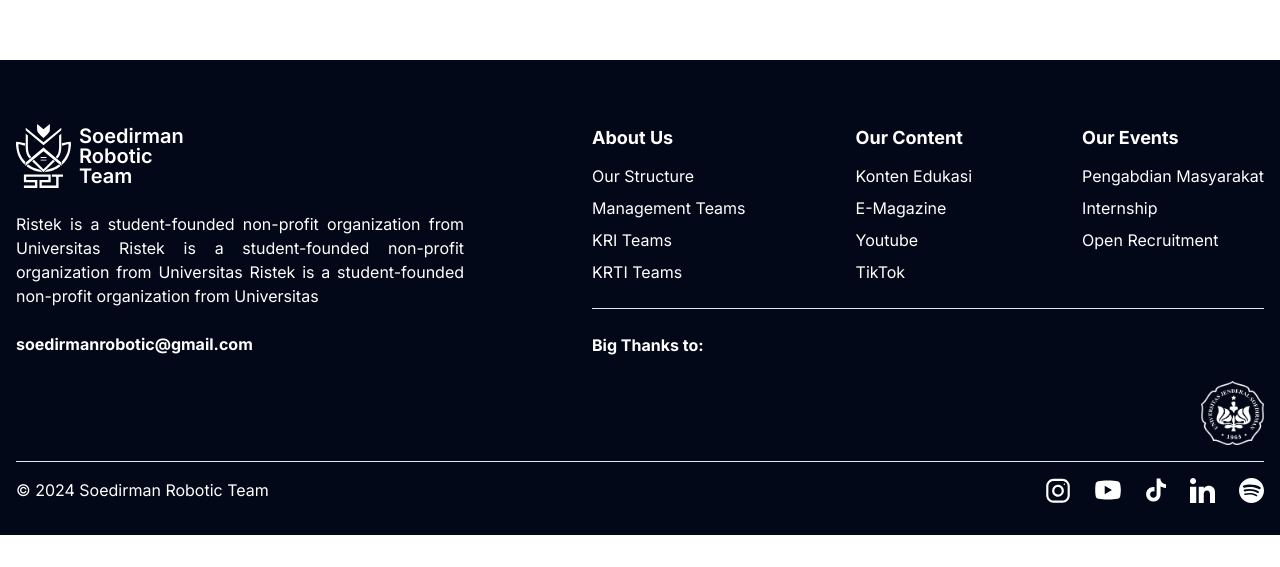
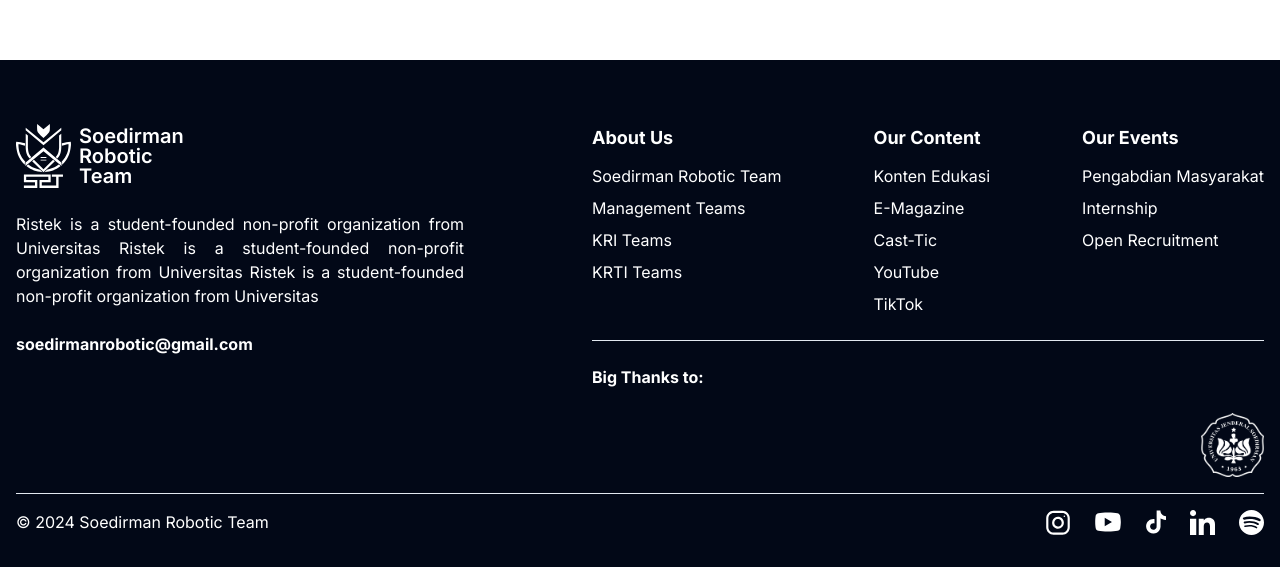
Before and after one commit to soedirmanroboticteam/official-website, a Next.js app: page / in a window 1280 px wide. Shown: the part 816-1383 px from the top of the page. Before the commit the page ends 1351 px from the top, so only its background shows below. Built offline with nearby package versions, Linux system fonts and the light colour scheme.

Commit message:
fix: synchronize footer nav

```diff
--- a/components/Footer.tsx
+++ b/components/Footer.tsx
@@ -11,71 +11,7 @@
   unsoedVector,
 } from "@/assets";
 import Image from "next/image";
-
-const footerLinks: {
-  title: string;
-  contents: { title: string; href: string }[];
-}[] = [
-  {
-    title: "About Us",
-    contents: [
-      {
-        title: "Our Structure",
-        href: "/about",
-      },
-      {
-        title: "Management Teams",
-        href: "/about/management",
-      },
-      {
-        title: "KRI Teams",
-        href: "/about/kri",
-      },
-      {
-        title: "KRTI Teams",
-        href: "/about/krti",
-      },
-    ],
-  },
-  {
-    title: "Our Content",
-    contents: [
-      {
-        title: "Konten Edukasi",
-        href: "/konten-edukasi",
-      },
-      {
-        title: "E-Magazine",
-        href: "/emagz",
-      },
-      {
-        title: "Youtube",
-        href: "https://www.youtube.com/@soedirmanroboticteam",
-      },
-      {
-        title: "TikTok",
-        href: "https://www.tiktok.com/@srtunsoed",
-      },
-    ],
-  },
-  {
-    title: "Our Events",
-    contents: [
-      {
-        title: "Pengabdian Masyarakat",
-        href: "/konten-edukasi",
-      },
-      {
-        title: "Internship",
-        href: "/emagz",
-      },
-      {
-        title: "Open Recruitment",
-        href: "https://www.youtube.com/@soedirmanroboticteam",
-      },
-    ],
-  },
-];
+import { navMenu } from "@/lib/navMenu";
 
 const Footer = () => {
   return (
@@ -106,22 +42,26 @@
           </div>
           <div className="flex flex-1 flex-col gap-6">
             <div className="flex flex-1 justify-between flex-wrap gap-y-4">
-              {footerLinks.map((section, index) => (
+              {navMenu.map((menu, index) => {
+                if (menu.contents) {
+                  return (
                     <div className="flex flex-col gap-3" key={index}>
-                  <h3 className="text-lg font-bold">{section.title}</h3>
+                      <h3 className="text-lg font-bold">{menu.title}</h3>
                       <ul className="flex flex-col gap-2">
-                    {section.contents.map((content, id) => (
+                        {menu.contents.map((content, id) => (
                           <li key={id}>
                             <Link href={content.href}>{content.title}</Link>
                           </li>
                         ))}
                       </ul>
                     </div>
-              ))}
+                  );
+                }
+              })}
             </div>
             <Separator />
             <h3 className="font-bold">Big Thanks to:</h3>
-            <div className="flex flex-1 justify-end items-end gap-4">
+            <div className="flex flex-1 justify-center md:justify-end md:items-end flex-wrap gap-4">
               <Link href={"https://unsoed.ac.id"}>
                 <Image src={unsoedVector} alt="unsoed" height={64} />
               </Link>
--- a/lib/navMenu.ts
+++ b/lib/navMenu.ts
@@ -84,8 +84,4 @@
       },
     ],
   },
-  {
-    title: "Contact Us",
-    href: "/",
-  },
 ];
```
Lines whose indentation alone changed are shown as unchanged.
